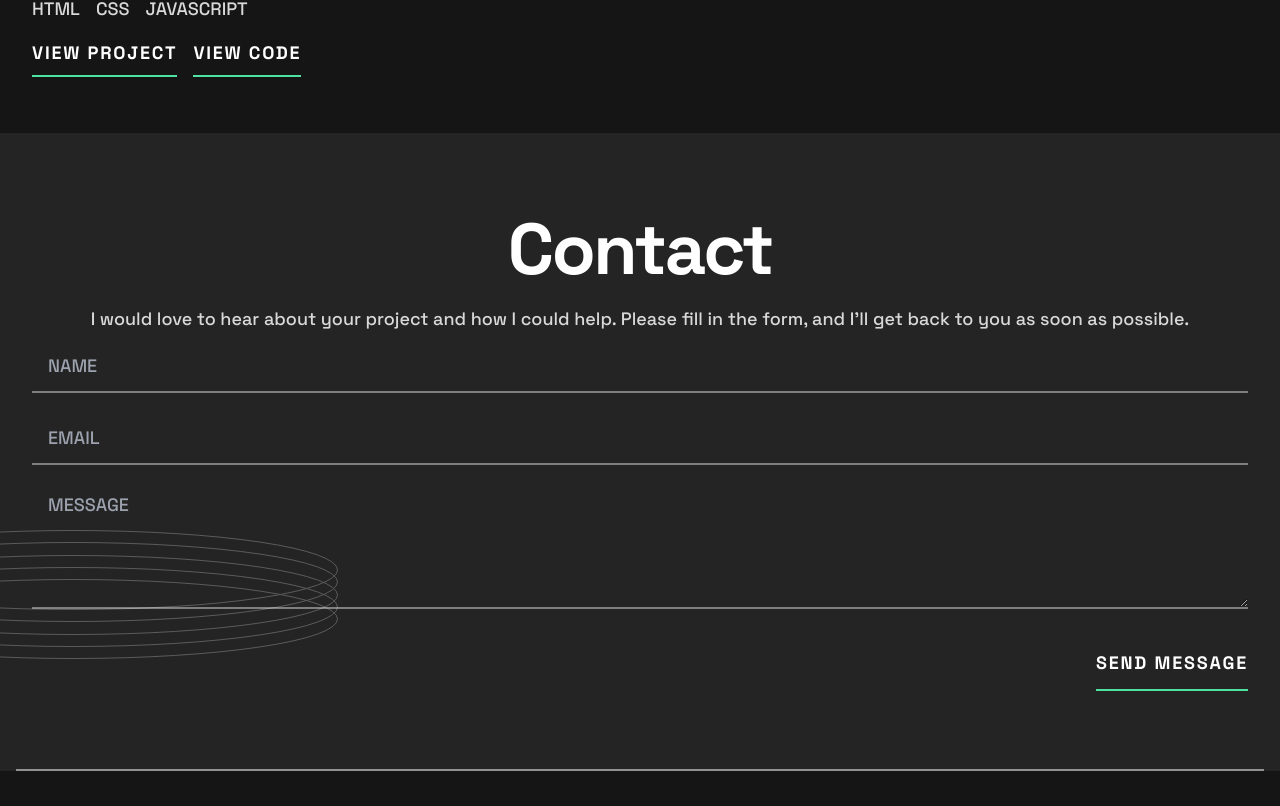
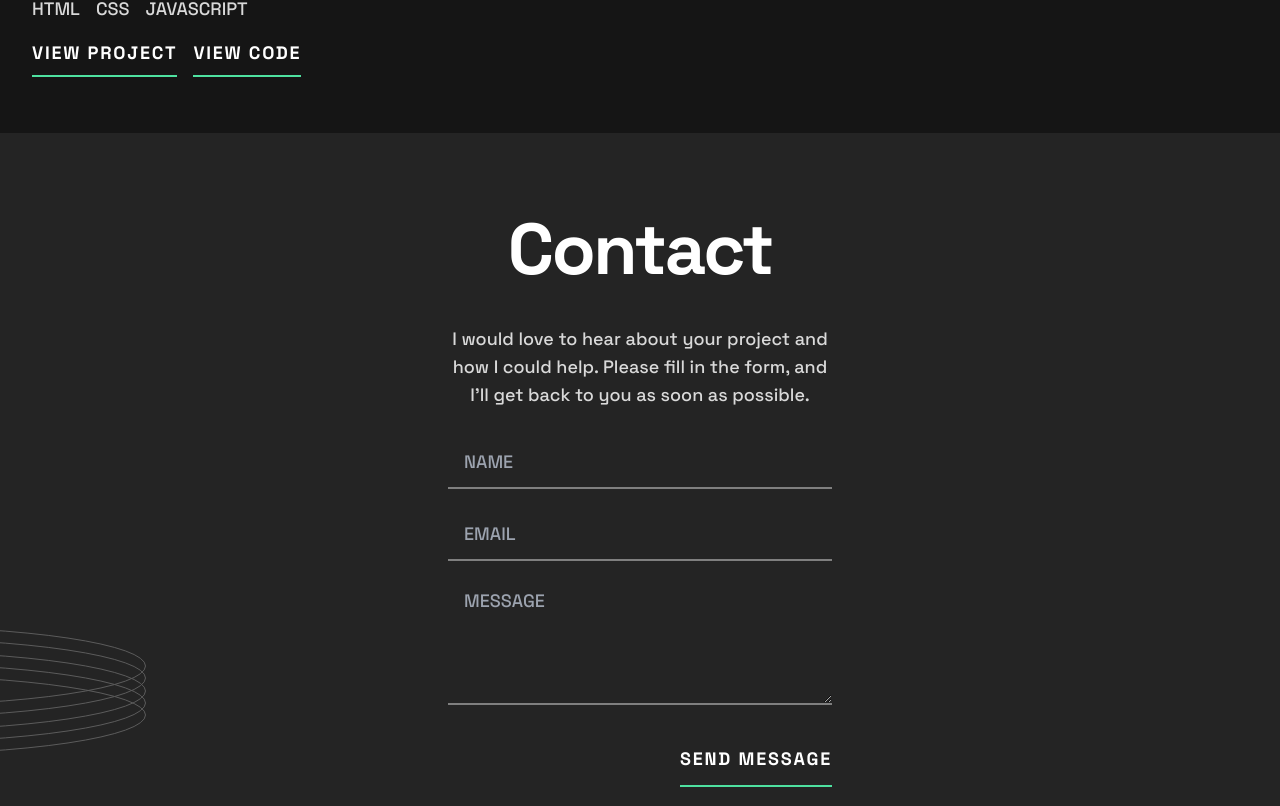
Before and after one commit to JayBrown92/single-page-developer-portfolio, a Next.js app: page / in a window 1280 px wide. Shown: the part 2754-3560 px from the top of the page. Built offline with nearby package versions, Linux system fonts and the light colour scheme.

Commit message:
fin: contact sec

```diff
--- a/src/components/content/Contact.tsx
+++ b/src/components/content/Contact.tsx
@@ -6,7 +6,7 @@ import Section from "../UI/Section";
 export default function Contact() {
   return (
     <Section id="contact-me-section" className=" bg-secondary-bg">
-      <Container className="container mx-auto flex flex-wrap justify-center gap-y-5  px-4 py-20 text-center after:absolute  after:bottom-0 after:left-4 after:right-4 after:mx-auto after:border-y-[1px] after:border-color-secondary/50">
+      <Container className="container mx-auto flex flex-wrap justify-center gap-y-5  px-4 py-20 text-center after:absolute  after:bottom-0 after:left-4 after:right-4 after:mx-auto after:border-y-[1px] after:border-color-secondary/50 md:max-w-md md:gap-10 md:px-0">
         {" "}
         <h2> Contact</h2>{" "}
         <p>
@@ -44,14 +44,14 @@ export default function Contact() {
             send message
           </button>
         </form>
-        <Image
-          src={ringsPattern}
-          width={530}
-          height={129}
-          alt="pattern for hero section design consiting of multiple flat rings"
-          className="absolute -left-48 bottom-0 z-10 -translate-y-28 "
-        />
       </Container>
+      <Image
+        src={ringsPattern}
+        width={530}
+        height={129}
+        alt="pattern for hero section design consiting of multiple flat rings"
+        className="absolute -left-48 bottom-0 z-10 -translate-y-28 md:-left-96 "
+      />
     </Section>
   );
 }
--- a/src/pages/index.tsx
+++ b/src/pages/index.tsx
@@ -15,7 +15,7 @@ export default function Home() {
         width={530}
         height={129}
         alt="pattern for hero section design consiting of multiple flat rings"
-        className="absolute -right-48 z-10 -translate-y-1/2  "
+        className="absolute -right-48 z-10 -translate-y-1/2 md:-right-96 "
       />
       <Projects />
       <Contact />
```
